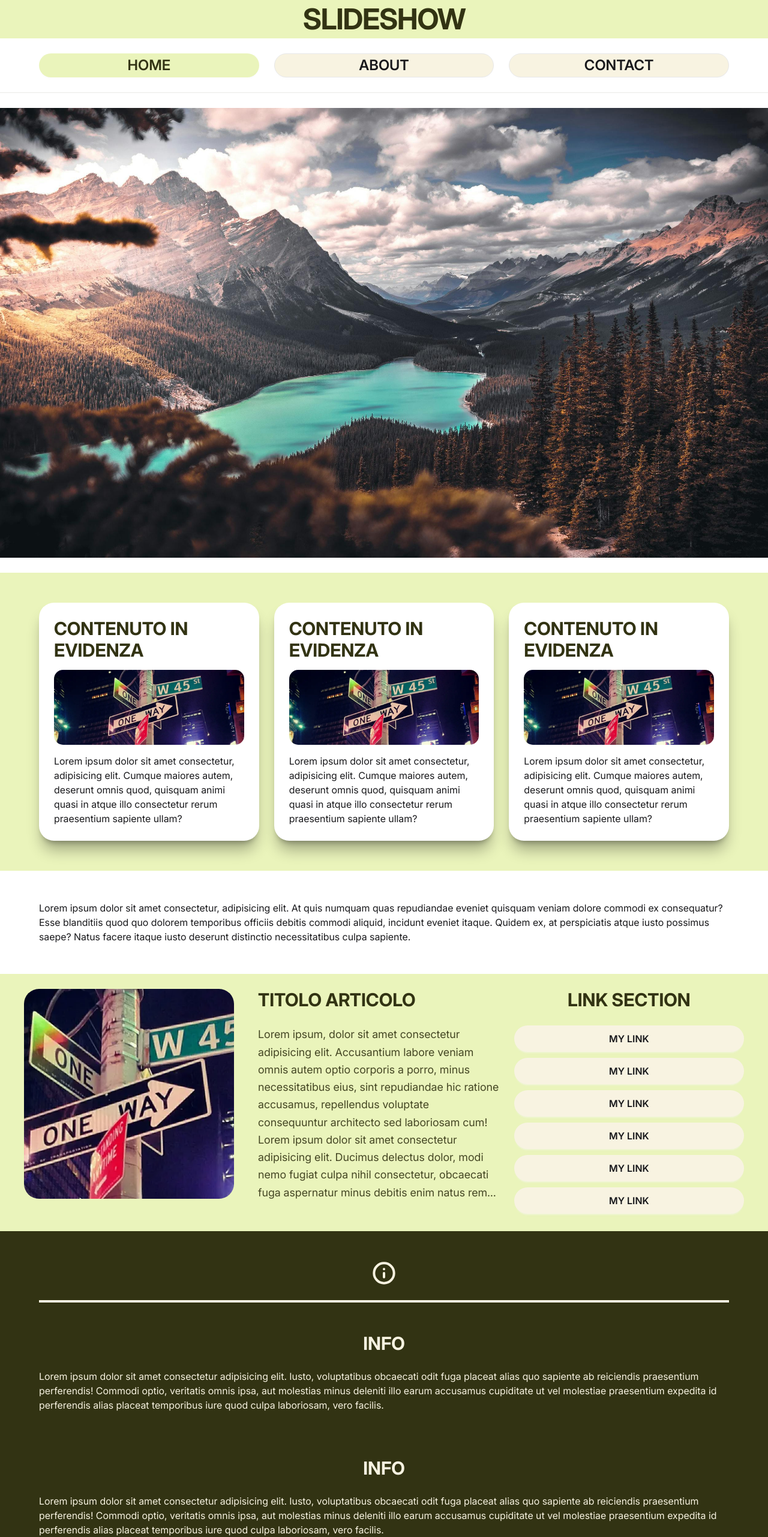
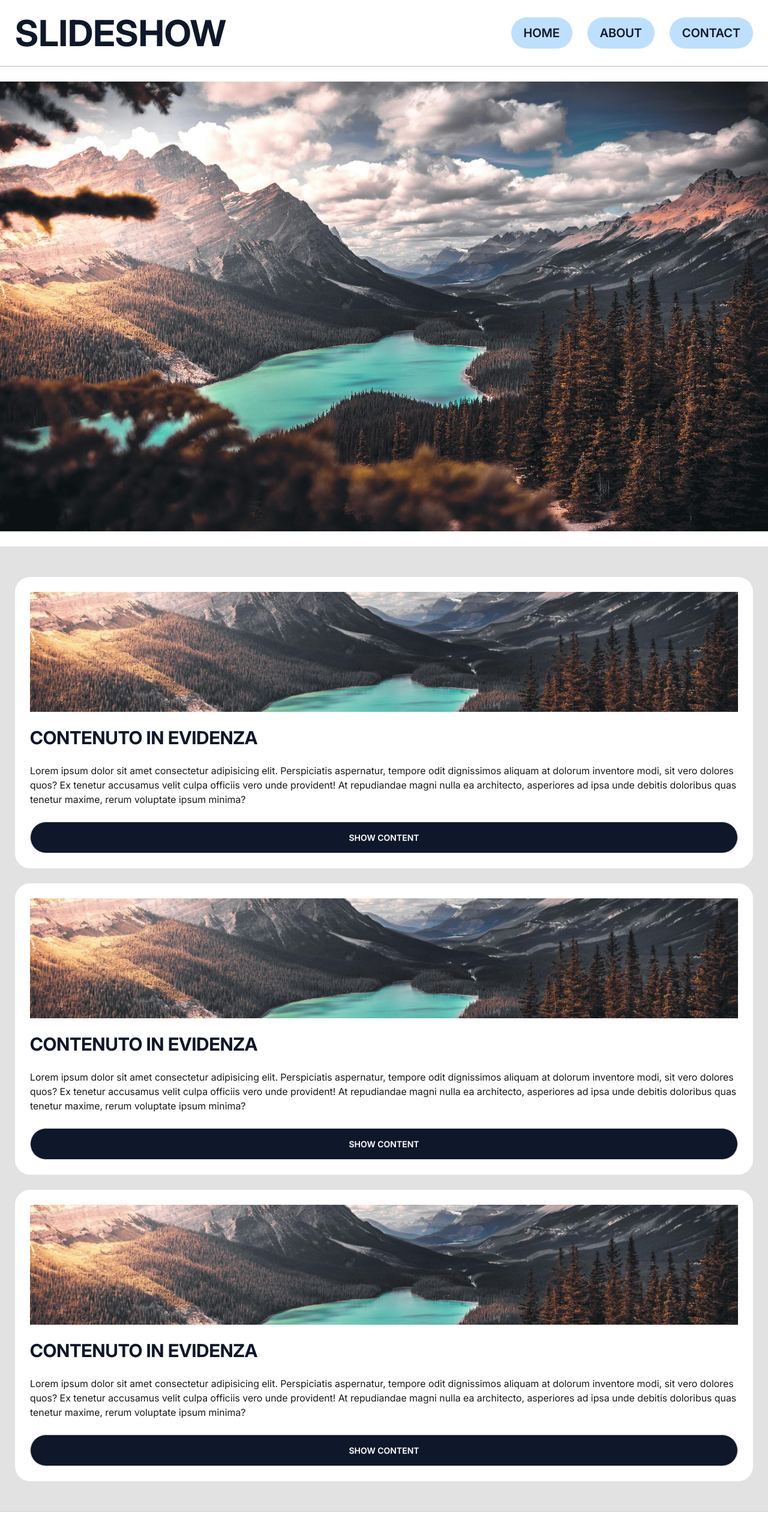
Before and after one commit to granafilo/website-restyle-frontend, a website built with Vite: page 03-sito-moderno/index.html in a window 1280 px wide. Shown: the top 2563 px of the page at 60% size. Built offline with nearby package versions, Linux system fonts and the light colour scheme.

Commit message:
Prime modifiche di restyling a nuova versione

```diff
--- a/03-sito-moderno/index.html
+++ b/03-sito-moderno/index.html
@@ -11,63 +11,63 @@
 </head>
 
 <body>
-
   <!-- header -->
-  <header class="drawer drawer-end sticky top-0">
-    <input id="my-drawer-2" type="checkbox" class="drawer-toggle" />
+  <header class="drawer drawer-end sticky top-0 border-b border-text/30">
+    <input id="sidebar" type="checkbox" class="drawer-toggle" />
 
     <!-- Navbar -->
     <div class="drawer-content flex flex-col">
 
+      <div class="navbar section-wrapper w-full p-25 bg-white/60 backdrop-blur-md">
 
-      <!-- Title Row -->
-      <div class="navbar section-wrapper sticky top-0 z-30 bg-verde-chiaro backdrop-blur-md">
-        <div class="container-1200 flex justify-between h-full items-center ">
-          <h1
-            class="flex-1 flex text-2xl font-bold text-verde-scuro truncate tracking-tight w-full lg:justify-center lg:text-5xl">
-            SLIDESHOW</h1>
-          <div class="flex-none lg:hidden">
-            <label for="my-drawer-2" aria-label="open sidebar" class="btn btn-square btn-ghost">
+        <div class="flex justify-between items-center w-full h-full">
+
+          <div class="flex-1 w-full">
+            <h1 class="navbar-title">
+              SLIDESHOW</h1>
+          </div>
+
+          <div class="flex-none md:hidden">
+            <label for="sidebar" aria-label="open sidebar" class="utility-btn">
               <img width="36" height="36" src="./icons/menu-hamburger.svg" alt="">
+            </label>
+          </div>
 
-            </label>
+          <div class="hidden md:flex justify-center items-center ">
+            <div class="container-1200 px-0 items-center gap-25 flex ">
+              <div class="navbar-btn">
+                HOME
+              </div>
+              <div class="navbar-btn">
+                ABOUT
+              </div>
+              <div class="navbar-btn">
+                CONTACT
+              </div>
+            </div>
+
           </div>
         </div>
 
       </div>
 
-      <!-- navbar orizzontale -->
-      <div class="hidden lg:flex justify-center w-full bg-white items-center border-b border-verde-scuro/10">
-        <div class="container-1200 py-25 items-center gap-25  grid grid-cols-3 ">
-          <div
-            class="active flex justify-center btn bg-beige-chiaro rounded-25 text-[24px] hover:shadow hover:shadow-[0px_0px_10px_0px_#000000]">
-            HOME</div>
-          <div
-            class="flex justify-center btn bg-beige-chiaro rounded-25 text-[24px] hover:shadow hover:shadow-[0px_0px_10px_0px_#000000]">
-            ABOUT</div>
-          <div
-            class="flex justify-center btn bg-beige-chiaro rounded-25 text-[24px] hover:shadow hover:shadow-[0px_0px_10px_0px_#000000]">
-            CONTACT</div>
-        </div>
-
-      </div>
     </div>
 
     <!-- sidebar verticale -->
     <div class="drawer-side z-50">
-      <label for="my-drawer-2" aria-label="close sidebar" class="drawer-overlay"></label>
+      <label for="sidebar" aria-label="close sidebar" class="drawer-overlay"></label>
 
-      <ul class="menu bg-verde-scuro min-h-full w-80 p-4 text-white ">
+      <ul class="menu bg-bg min-h-full w-80 p-4 text-white gap-25">
         <div class="flex w-full justify-end">
-          <label for="my-drawer-2" aria-label="close sidebar">
-            <img width="48" height="48" src="./icons/cross.svg" alt="" aria-label="close sidebar">
+          <label for="sidebar" aria-label="close sidebar" class="utility-btn">
+            <img width="36" height="36" src="./icons/cross.svg" alt="" aria-label="close sidebar">
           </label>
         </div>
 
         <!-- Sidebar content here -->
-        <li><a class="text-[24px] font-bold">Home</a></li>
-        <li><a class="text-[24px] font-bold"> About</a></li>
-        <li><a class="text-[24px] font-bold">Contact</a></li>
+        <li><a class="sidebar-btn">Home</a></li>
+        <li><a class="sidebar-btn"> About</a></li>
+        <li><a class="sidebar-btn">Contact</a></li>
 
       </ul>
     </div>
@@ -76,64 +76,119 @@
   <!-- main content -->
   <main>
     <!-- slider -->
-    <section class="section-wrapper">
-      <div class="max-h-[800px] section-wrapper py-25 object-fit">
+    <section class="section-wrapper border-b border-b-text/10">
+      <div class="max-h-200 section-wrapper py-25 object-fit">
         <img class="w-full object-cover" src="./img/wallpaper.jpg" alt="">
       </div>
     </section>
 
     <!-- Highlighted content -->
-    <section class="section-wrapper bg-verde-chiaro">
+    <section class="section-wrapper bg-bg border-b border-b-text/10">
 
-      <div class="container-1200 py-25 my-25 gap-25 flex flex-col lg:flex-row">
-        <div class="highlighted-card hover:scale-[110%] transition-all shadow-xl/30 shadow-black-500/50">
+      <div
+        class="container-1200 py-25 my-25 gap-25 grid grid-cols-1 2xl:grid-cols-[repeat(auto-fit,minmax(400px,1fr))]">
+        <!-- hightlighted card -->
+        <article class="section-wrapper flex-col bg-surface p-25 rounded-25 gap-25">
+          <div class="max-h-70">
+            <img class="object-cover w-full h-50" src="/img/wallpaper.jpg" alt="" loading="lazy">
+          </div>
           <div class="heading-primary">CONTENUTO IN EVIDENZA</div>
-          <div class="py-[15px] ">
-            <img class="rounded-[15px]" src="./img/times-square-traffic.webp" alt="">
+          <div class="line-clamp-10">Lorem ipsum dolor sit amet consectetur adipisicing elit. Perspiciatis aspernatur,
+            tempore odit dignissimos aliquam at dolorum inventore modi, sit vero dolores quos? Ex tenetur accusamus
+            velit
+            culpa officiis vero unde provident! At repudiandae magni nulla ea architecto, asperiores ad ipsa unde
+            debitis
+            doloribus quas tenetur maxime, rerum voluptate ipsum minima?</div>
+          <div class="btn bg-text text-surface rounded-full h-auto p-15">
+            SHOW CONTENT
           </div>
-          <div class="">Lorem ipsum dolor sit amet consectetur, adipisicing elit. Cumque maiores autem, deserunt omnis
-            quod, quisquam animi quasi in atque illo consectetur rerum praesentium sapiente ullam?</div>
+        </article>
 
-        </div>
-        <div class="highlighted-card hover:scale-[110%] transition-all shadow-xl/30 shadow-black-500/50">
+        <!-- hightlighted card -->
+        <article class="section-wrapper flex-col bg-surface p-25 rounded-25 gap-25">
+          <div class="max-h-70">
+            <img class="object-cover w-full h-50" src="/img/wallpaper.jpg" alt="" loading="lazy">
+          </div>
           <div class="heading-primary">CONTENUTO IN EVIDENZA</div>
-          <div class="py-[15px] ">
-            <img class="rounded-[15px]" src="./img/times-square-traffic.webp" alt="">
+          <div class="line-clamp-10">Lorem ipsum dolor sit amet consectetur adipisicing elit. Perspiciatis aspernatur,
+            tempore odit dignissimos aliquam at dolorum inventore modi, sit vero dolores quos? Ex tenetur accusamus
+            velit
+            culpa officiis vero unde provident! At repudiandae magni nulla ea architecto, asperiores ad ipsa unde
+            debitis
+            doloribus quas tenetur maxime, rerum voluptate ipsum minima?</div>
+          <div class="btn bg-text text-surface rounded-full h-auto p-15">
+            SHOW CONTENT
           </div>
-          <div class="">Lorem ipsum dolor sit amet consectetur, adipisicing elit. Cumque maiores autem, deserunt omnis
-            quod, quisquam animi quasi in atque illo consectetur rerum praesentium sapiente ullam?</div>
-        </div>
-        <div class="highlighted-card hover:scale-[110%]  transition-all shadow-xl/30 shadow-black-500/50">
+        </article>
+
+
+        <!-- hightlighted card -->
+        <article class="section-wrapper flex-col bg-surface p-25 rounded-25 gap-25">
+          <div class="max-h-70">
+            <img class="object-cover w-full h-50" src="/img/wallpaper.jpg" alt="" loading="lazy">
+          </div>
           <div class="heading-primary">CONTENUTO IN EVIDENZA</div>
-          <div class="py-[15px] ">
-            <img class="rounded-[15px]" src="./img/times-square-traffic.webp" alt="">
+          <div class="line-clamp-10">Lorem ipsum dolor sit amet consectetur adipisicing elit. Perspiciatis aspernatur,
+            tempore odit dignissimos aliquam at dolorum inventore modi, sit vero dolores quos? Ex tenetur accusamus
+            velit
+            culpa officiis vero unde provident! At repudiandae magni nulla ea architecto, asperiores ad ipsa unde
+            debitis
+            doloribus quas tenetur maxime, rerum voluptate ipsum minima?</div>
+          <div class="btn bg-text text-surface rounded-full h-auto p-15">
+            SHOW CONTENT
           </div>
-          <div class="">Lorem ipsum dolor sit amet consectetur, adipisicing elit. Cumque maiores autem, deserunt omnis
-            quod, quisquam animi quasi in atque illo consectetur rerum praesentium sapiente ullam?</div>
+        </article>
 
-        </div>
+
 
     </section>
 
 
     <!-- full width msg -->
-    <section class="section-wrapper">
-      <div class="container-1200 py-25 my-25">
-        Lorem ipsum dolor sit amet consectetur, adipisicing elit. At quis numquam quas repudiandae eveniet quisquam
-        veniam dolore commodi ex consequatur? Esse blanditiis quod quo dolorem temporibus officiis debitis commodi
-        aliquid, incidunt eveniet itaque. Quidem ex, at perspiciatis atque iusto possimus saepe? Natus facere itaque
-        iusto deserunt distinctio necessitatibus culpa sapiente.
+    <section class="section-wrapper border-b border-b-text/10">
+      <div class="container-1200 max-w-none py-25 my-25 text-center text-5xl">
+        FULL WIDTH MSG
       </div>
     </section>
 
+    <!-- sezione articoli e link sidebar -->
+    <section class="section-wrapper py-12.5 bg-bg">
+      <!-- wrapper articoli e sidebar -->
+      <div class="container-1200 flex flex-col justify-center gap-25">
 
-    <section class="section-wrapper py-25 lg:bg-verde-chiaro">
-      <!-- wrapper articoli e sidebar -->
-      <div class="container-1200 !px-0  justify-center grid grid-cols-1 lg:grid-cols-3  lg:gap-25">
+        <article class="section-wrapper flex-col bg-surface p-25 rounded-25 gap-25">
+          <div class="max-h-70">
+            <img class="object-cover w-full h-50" src="/img/wallpaper.jpg" alt="" loading="lazy">
+          </div>
+          <div class="heading-primary">TITOLO ARTICOLO</div>
+          <div class="line-clamp-10">Lorem ipsum dolor sit amet consectetur adipisicing elit. Perspiciatis aspernatur,
+            tempore odit dignissimos aliquam at dolorum inventore modi, sit vero dolores quos? Ex tenetur accusamus
+            velit culpa officiis vero unde provident! At repudiandae magni nulla ea architecto, asperiores ad ipsa unde
+            debitis doloribus quas tenetur maxime, rerum voluptate ipsum minima?</div>
+          <div class="btn bg-text text-surface rounded-full h-auto p-15">
+            Read Article
+          </div>
+        </article>
+
+        <article class="section-wrapper flex-col bg-surface p-25 rounded-25 gap-25">
+          <div class="max-h-70">
+            <img class="object-cover w-full h-50" src="/img/wallpaper.jpg" alt="" loading="lazy">
+          </div>
+          <div class="heading-primary">TITOLO ARTICOLO</div>
+          <div class="line-clamp-10">Lorem ipsum dolor sit amet consectetur adipisicing elit. Perspiciatis aspernatur,
+            tempore odit dignissimos aliquam at dolorum inventore modi, sit vero dolores quos? Ex tenetur accusamus
+            velit culpa officiis vero unde provident! At repudiandae magni nulla ea architecto, asperiores ad ipsa unde
+            debitis doloribus quas tenetur maxime, rerum voluptate ipsum minima?</div>
+          <div class="btn bg-text text-surface rounded-full h-auto p-15">
+            Read Article
+          </div>
+        </article>
+
         <!-- articolo 1 -->
-        <div class="section-wrapper bg-verde-chiaro lg:col-start-1 lg:col-end-3 lg:row-start-1 lg:row-end-1">
-          <div
-            class="w-full px-25 lg:px-0 py-25 lg:py-0 gap-25 flex flex-col lg:grid lg:grid-cols-[350px_1fr] lg:items-start lg:gap-x-[40px]">
+
+        <!--
+        <div class="section-wrapper bg-surface p-25 rounded-25 lg:col-start-1 lg:col-end-3 lg:row-start-1 lg:row-end-1">
+          <div class="w-full  gap-25 flex flex-col lg:grid lg:grid-cols-[350px_1fr] lg:items-start lg:gap-x-[40px]">
 
             <div class="lg:order-2 heading-primary">
               TITOLO ARTICOLO
@@ -166,14 +221,14 @@
             </div>
           </div>
 
-        </div>
+        </div> -->
 
         <!-- sidebar -->
-        <div class="section-wrapper sidebar-desktop flex-col items-center">
-          <div class="w-full px-25 lg:px-0  my-25 lg:my-0 gap-25 flex flex-col items-center lg:h-full">
+        <!-- <div class="section-wrapper sidebar-desktop flex-col justify-start items-center">
+          <div class="w-full px-25 lg:px-0 py-25 lg:my-0 gap-25 flex flex-col lg:h-full md:items-center">
             <div class="heading-primary">LINK SECTION</div>
 
-            <div class="w-full grid grid-cols-[repeat(auto-fit,_minmax(120px,_1fr))] gap-[10px] lg:grid-cols-1 ">
+            <div class="w-full grid grid-cols-[repeat(auto-fit,minmax(120px,1fr))] gap-10 lg:grid-cols-1">
               <div class="btn-grid-link">MY LINK</div>
               <div class="btn-grid-link">MY LINK</div>
               <div class="btn-grid-link">MY LINK</div>
@@ -182,7 +237,7 @@
               <div class="btn-grid-link">MY LINK</div>
             </div>
           </div>
-        </div>
+        </div> -->
 
       </div>
     </section>
--- a/03-sito-moderno/src/style.css
+++ b/03-sito-moderno/src/style.css
@@ -7,16 +7,24 @@
   font-display: swap;
 }
 
-@font-face {
-  font-family: 'Inter';
-  src: url('./assets/fonts/Inter-Italic-VariableFont_opsz,wght.ttf') format('truetype-variations');
-  font-weight: 100 900;
-  font-style: italic;
-  font-display: swap;
+@import "tailwindcss";
+
+@plugin "daisyui" {
+  themes: light --default;
 }
 
-@import "tailwindcss";
-@plugin "daisyui";
+;
+
+@plugin "daisyui/theme" {
+  name: "light";
+  default: true;
+  --color-primary: #2563EB;
+  /* --color-primary-light: #BDE0FE; */
+  --color-secondary: #3B82F6;
+
+  --spacing-10: 10px;
+
+}
 
 @theme {
 
@@ -30,24 +38,92 @@
   --color-beige-chiaro: #F8F3E1;
   --color-button-hover: #FFF8DB;
 
+  /* --color-primary: #2563EB; */
+  --color-primary-light: #BDE0FE;
+  --color-bg: #e2e2e2;
+  --color-surface: #FFFFFF;
+  --color-text: #0F172A;
+  --color-text-muted: #64748B;
+  --color-border: #E2E8F0;
+  --color-gradient-from: #1E40AF;
+  --color-gradient-to: #1D4ED8;
+  --color-danger: #EF4444;
+
   /* Spaziatura: genererà m-gap, p-gap, ecc. */
+  --spacing-5: 5px;
+  --spacing-10: 10px;
+  --spacing-15: 15px;
+  --spacing-20: 20px;
+  --spacing-25: 25px;
+
   --spacing-gap: 25px;
-  --spacing-25: 25px;
+
   --radius-25: 25px;
+
+  --text-15: 15px;
+  --text-25: 25px;
+}
+
+test {
+  --color-primary: #2563EB;
+  --color-primary-light: #BDE0FE;
+  --color-secondary: #3B82F6;
+  --color-bg: #e2e2e2;
+  --color-surface: #FFFFFF;
+  --color-text: #0F172A;
+  --color-text-muted: #64748B;
+  --color-border: #E2E8F0;
+  --color-gradient-from: #1E40AF;
+  --color-gradient-to: #1D4ED8;
+  --color-danger: #EF4444;
+
+  --btn-rounded-full: 9999px;
 }
 
 @layer components {
   .btn-grid-link {
     /* class="btn hover:bg-button-hover rounded-[25px] bg-beige-chiaro font-semibold aspect-4/2 h-auto text-[16px] py-[10px] hover:shadow-lg hover:shadow-[0px 0px 10px 0px #41431B] transition ease-in-out duration-300 border-none hover:border-none" */
-    @apply btn bg-beige-chiaro font-semibold h-auto py-[10px] aspect-4/2 text-[16px];
-    @apply rounded-[25px] border-none;
-    @apply hover:bg-button-hover hover:shadow-lg hover:shadow-xl hover:shadow-black hover:border-none;
+    @apply btn bg-beige-chiaro font-semibold w-full py-10 aspect-4/2 text-[16px];
+    @apply rounded-25 border-none;
+    /* @apply hover:bg-button-hover hover:shadow-lg hover:shadow-black hover:border-none; */
     @apply transition ease-in-out duration-300;
     @apply lg:aspect-auto;
   }
 
+  .navbar-title{
+    /* flex text-4xl font-bold text-text truncate tracking-tight w-full lg:justify-center lg:text-6xl */
+    @apply flex lg:justify-start ;
+    @apply w-full;
+    @apply text-text font-bold text-4xl md:text-5xl lg:text-6xl truncate;
+  }
+
+  .navbar-btn{
+    /* flex justify-center btn bg-primary hover:bg-primary-light py-10 h-auto rounded-full text-[24px] hover:border-none hover:shadow-[0px_0px_10px_0px_#000000] text-text duration-300 */
+    @apply btn btn-ghost bg-primary-light;
+    @apply flex justify-center;
+    @apply py-10  px-20  h-auto rounded-full;
+    @apply text-[20px]  text-text;
+    @apply  hover:border-primary hover:shadow-[0px_0px_10px_0px_#2563EB];
+    @apply duration-300;
+  }
+
+  .utility-btn{
+    /* class="btn btn-circle btn-ghost w-full h-full p-2 hover:bg-primary-light" */
+    @apply btn btn-circle btn-ghost;
+    @apply w-auto h-full p-2;
+    @apply hover:bg-primary-light;
+  }
+
   .active {
-    @apply !bg-verde-chiaro !text-verde-scuro !border-none !py-[5px];
+    @apply bg-primary-light! ;
+  }
+
+  .sidebar-btn{
+    /* btn btn-ghost rounded-full text-25 text-text font-bold */
+    @apply btn  rounded-full! py-5 h-auto;
+    @apply text-25 text-text font-bold;
+    @apply hover:bg-primary-light! hover:border-primary hover:shadow-[0px_0px_10px_0px_#2563EB]!;
+    @apply duration-300;
   }
 
   .section-wrapper {
@@ -55,7 +131,7 @@
   }
 
   .container-1200 {
-    @apply w-full max-w-[1200px] px-25;
+    @apply w-full px-25;
   }
 
   .layout-container {
@@ -63,15 +139,16 @@
   }
 
   .highlighted-card {
-    @apply rounded-25 bg-white px-25 py-25 ;
+    @apply rounded-25 px-25 py-25;
+    @apply bg-surface;
   }
 
-  .heading-primary{
-    @apply text-3xl font-bold text-verde-scuro
+  .heading-primary {
+    @apply text-3xl font-bold text-text
   }
 
   .article-content {
-    @apply leading-relaxed text-verde-scuro/90 line-clamp-10 text-lg;
+    @apply leading-relaxed text-text-muted line-clamp-10 text-lg;
   }
 
   .info-card-title {
```
Also changed, not shown: 03-sito-moderno/vite.config.js (line endings or trailing spaces), README.md.
